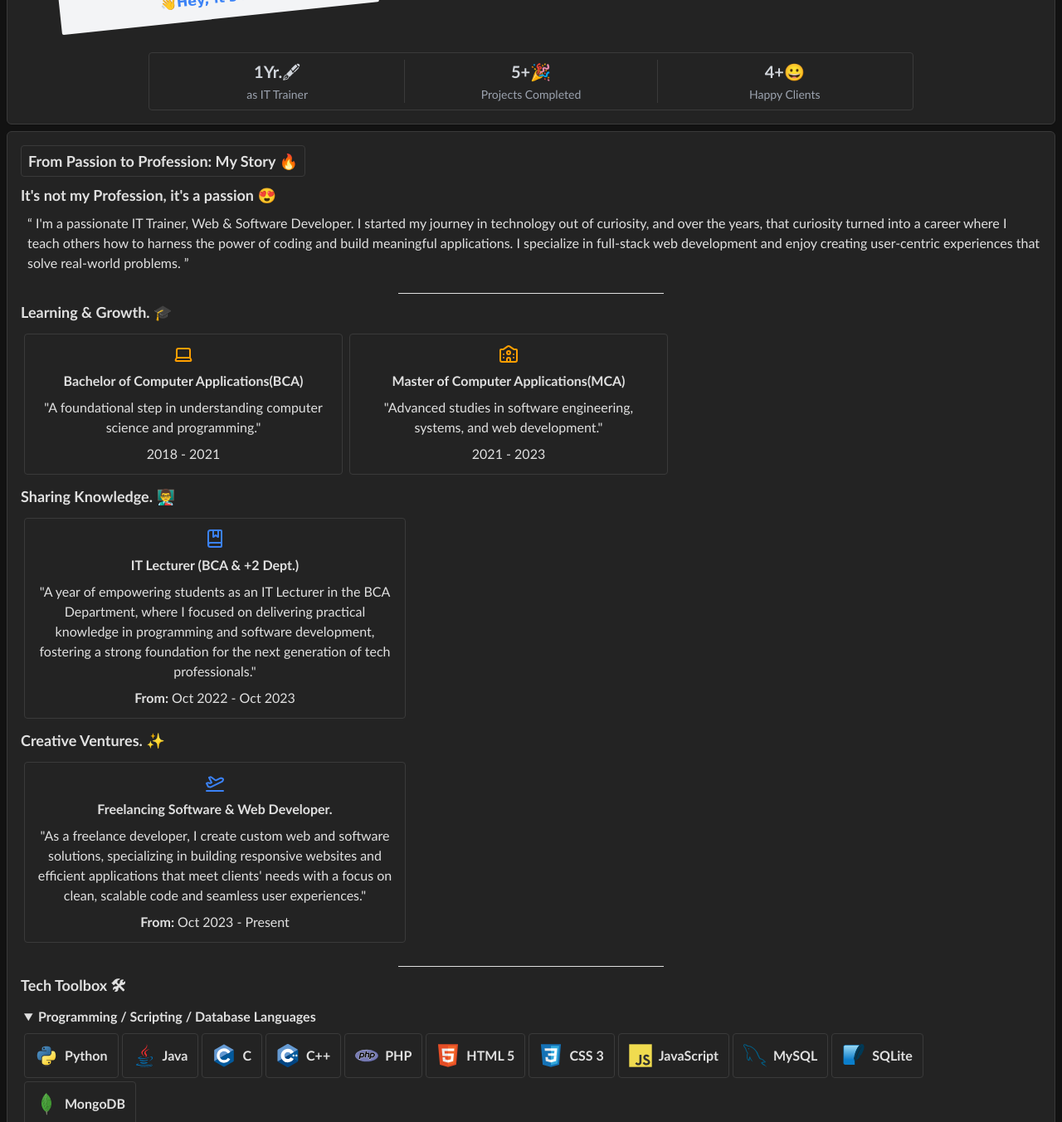
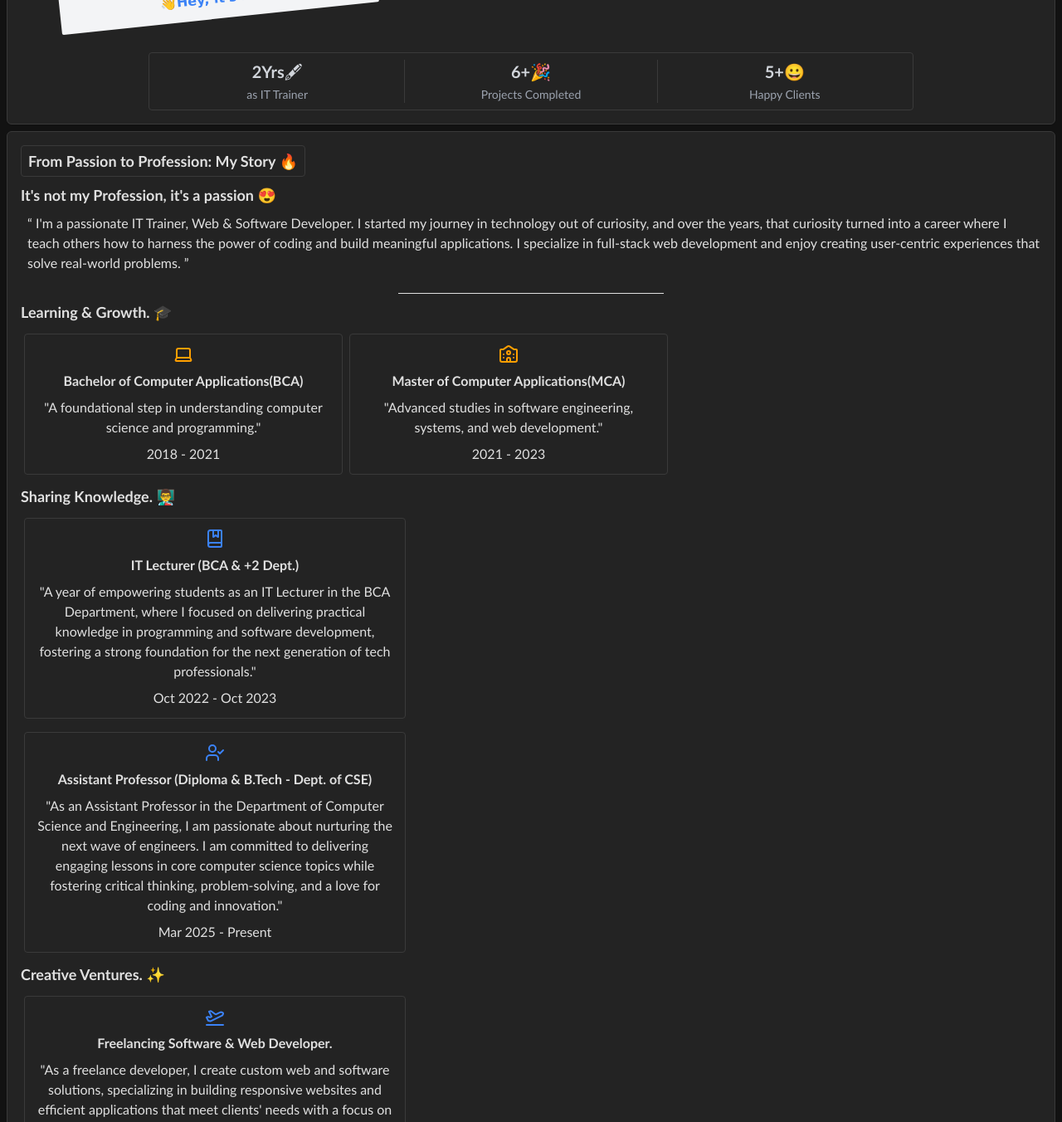
Before and after one commit to BiswaJit-199/Biswajit-Portfolio, a plain HTML site: page index.html in a window 1280 px wide. Shown: the part 425-1777 px from the top of the page at 83% size. Drawn offline with nearby package versions, Linux system fonts and the light colour scheme.

Commit message:
Update for New Job Role.

```diff
--- a/index.html
+++ b/index.html
@@ -63,21 +63,21 @@
 			<div class="w-full sm:w-4/5 md:w-3/4 flex flex-row justify-center items-center border border-light-darkBlue rounded py-2 px-0.5 mx-auto">
 				<span class="border-r border-light-darkBlue flex flex-col justify-center items-center gap-1 flex-1">
 					<span class="text-xl text-gray-300 flex flex-row justify-center items-center">
-						<span class="font-extrabold">1Yr.</span>
+						<span class="font-extrabold">2Yrs</span>
 						<span class="">&#128395;</span>
 					</span>
 					<span class="text-sm text-gray-400 text-center">as IT Trainer</span>
 				</span>
 				<span class="border-r border-light-darkBlue flex flex-col justify-center items-center gap-1 flex-1">
 					<span class="text-xl text-gray-300 flex flex-row justify-center items-center">
-						<span class="font-extrabold">5+</span>
+						<span class="font-extrabold">6+</span>
 						<span class="">&#127881;</span>
 					</span>
 					<span class="text-sm text-gray-400 text-center">Projects Completed</span>
 				</span>
 				<span class="flex flex-col justify-center items-center gap-1 flex-1">
 					<span class="text-xl text-gray-300 flex flex-row justify-center items-center">
-						<span class="font-extrabold">4+</span>
+						<span class="font-extrabold">5+</span>
 						<span class="">&#128512;</span>
 					</span>
 					<span class="text-sm text-gray-400 text-center">Happy Clients</span>
@@ -112,7 +112,15 @@
 					<i data-lucide="book-marked" class="w-6 h-6 stroke-blue-500"></i>
 					<h4 class="font-bold text-center">IT Lecturer (BCA & +2 Dept.)</h4>
 					<p class="font-light text-center">&quot;A year of empowering students as an IT Lecturer in the BCA Department, where I focused on delivering practical knowledge in programming and software development, fostering a strong foundation for the next generation of tech professionals.&quot;</p>
-					<span class=""><b>From:</b> Oct 2022 - Oct 2023</span>
+					<span class="">Oct 2022 - Oct 2023</span>
+				</span>
+			</div>
+			<div class="flex flex-row flex-wrap gap-2 p-1 justify-center items-center">
+				<span class="w-full max-w-[460px] flex flex-col justify-center items-center gap-2 border border-light-darkBlue p-3 rounded">
+					<i data-lucide="user-check" class="w-6 h-6 stroke-blue-500"></i>
+					<h4 class="font-bold text-center">Assistant Professor (Diploma & B.Tech - Dept. of CSE)</h4>
+					<p class="font-light text-center">&quot;As an Assistant Professor in the Department of Computer Science and Engineering, I am passionate about nurturing the next wave of engineers. I am committed to delivering engaging lessons in core computer science topics while fostering critical thinking, problem-solving, and a love for coding and innovation.&quot;</p>
+					<span class="">Mar 2025 - Present</span>
 				</span>
 			</div>
 			<h3 class="text-lg font-bold">Creative Ventures. &#10024;</h3>
```
